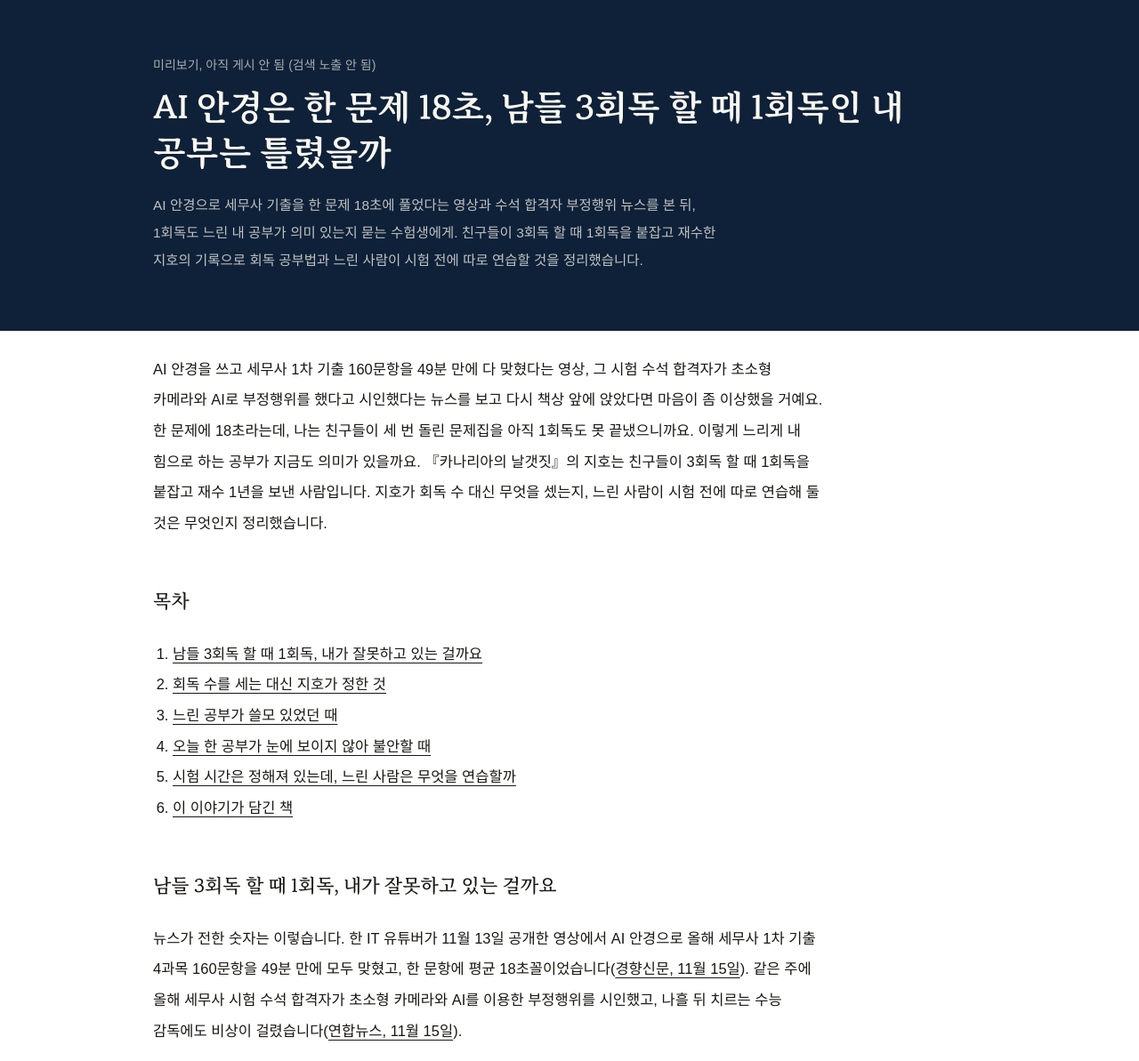
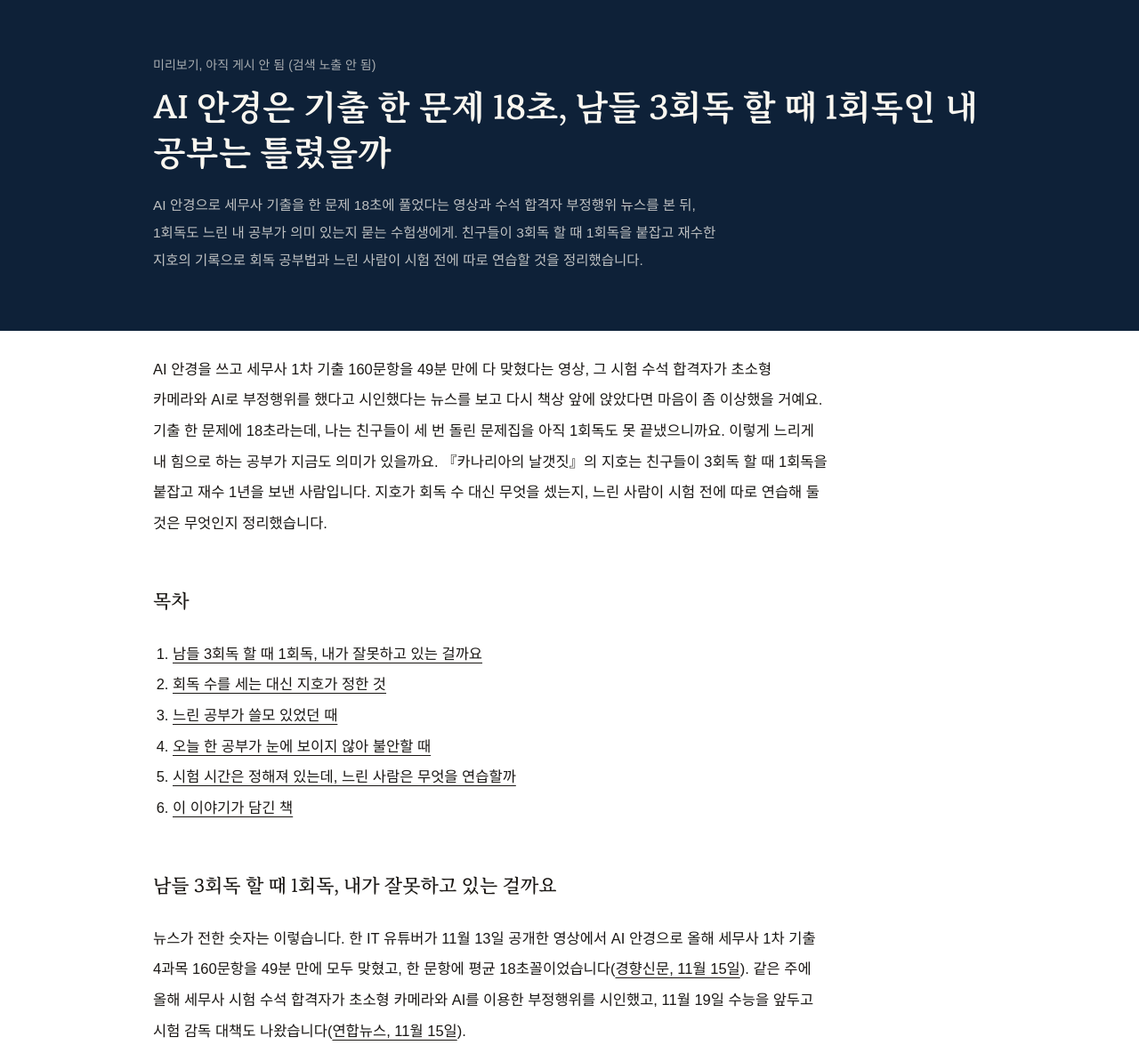
Before and after one commit to labmingyeong-gif/aeterni-preview, a plain HTML site: page canary-drafts/slow-study-pace/index.html in a window 1280 px wide. Shown: the part 67-1260 px from the top of the page at 89% size. Drawn offline with Linux system fonts and the light colour scheme; a web font is replaced by a local one.

Commit message:
canary drafts: slow-study-pace

```diff
--- a/canary-drafts/slow-study-pace/index.html
+++ b/canary-drafts/slow-study-pace/index.html
@@ -1,6 +1,6 @@
 <!doctype html><html lang="ko"><head><meta name="robots" content="noindex,nofollow">
 <meta charset="utf-8"><meta name="viewport" content="width=device-width,initial-scale=1">
-<title>AI 안경은 한 문제 18초, 남들 3회독 할 때 1회독인 내 공부는 틀렸을까 | 에테르니 (미리보기)</title>
+<title>AI 안경은 기출 한 문제 18초, 남들 3회독 할 때 1회독인 내 공부는 틀렸을까 | 에테르니 (미리보기)</title>
 <meta name="description" content="AI 안경으로 세무사 기출을 한 문제 18초에 풀었다는 영상과 수석 합격자 부정행위 뉴스를 본 뒤, 1회독도 느린 내 공부가 의미 있는지 묻는 수험생에게. 친구들이 3회독 할 때 1회독을 붙잡고 재수한 지호의 기록으로 회독 공부법과 느린 사람이 시험 전에 따로 연습할 것을 정리했습니다.">
 
 <meta name="naver-site-verification" content="bd6f81c24d2d36e759d062d0307c2910095d67b8">
@@ -286,7 +286,7 @@ header nav .ng{border-top:none;padding:2px 0}
 <div class="ptitle">
   <div>
   <p class="kicker">미리보기, 아직 게시 안 됨 (검색 노출 안 됨)</p>
-  <h1>AI 안경은 한 문제 18초, 남들 3회독 할 때 1회독인 내 공부는 틀렸을까</h1>
+  <h1>AI 안경은 기출 한 문제 18초, 남들 3회독 할 때 1회독인 내 공부는 틀렸을까</h1>
   <p class="lead">AI 안경으로 세무사 기출을 한 문제 18초에 풀었다는 영상과 수석 합격자 부정행위 뉴스를 본 뒤, 1회독도 느린 내 공부가 의미 있는지 묻는 수험생에게. 친구들이 3회독 할 때 1회독을 붙잡고 재수한 지호의 기록으로 회독 공부법과 느린 사람이 시험 전에 따로 연습할 것을 정리했습니다.</p>
   </div>
 </div>
@@ -294,11 +294,11 @@ header nav .ng{border-top:none;padding:2px 0}
 
 <main id="main-content" class="wrap">
 <article class="note-body">
-<p>AI 안경을 쓰고 세무사 1차 기출 160문항을 49분 만에 다 맞혔다는 영상, 그 시험 수석 합격자가 초소형 카메라와 AI로 부정행위를 했다고 시인했다는 뉴스를 보고 다시 책상 앞에 앉았다면 마음이 좀 이상했을 거예요. 한 문제에 18초라는데, 나는 친구들이 세 번 돌린 문제집을 아직 1회독도 못 끝냈으니까요. 이렇게 느리게 내 힘으로 하는 공부가 지금도 의미가 있을까요. 『카나리아의 날갯짓』의 지호는 친구들이 3회독 할 때 1회독을 붙잡고 재수 1년을 보낸 사람입니다. 지호가 회독 수 대신 무엇을 셌는지, 느린 사람이 시험 전에 따로 연습해 둘 것은 무엇인지 정리했습니다.</p>
+<p>AI 안경을 쓰고 세무사 1차 기출 160문항을 49분 만에 다 맞혔다는 영상, 그 시험 수석 합격자가 초소형 카메라와 AI로 부정행위를 했다고 시인했다는 뉴스를 보고 다시 책상 앞에 앉았다면 마음이 좀 이상했을 거예요. 기출 한 문제에 18초라는데, 나는 친구들이 세 번 돌린 문제집을 아직 1회독도 못 끝냈으니까요. 이렇게 느리게 내 힘으로 하는 공부가 지금도 의미가 있을까요. 『카나리아의 날갯짓』의 지호는 친구들이 3회독 할 때 1회독을 붙잡고 재수 1년을 보낸 사람입니다. 지호가 회독 수 대신 무엇을 셌는지, 느린 사람이 시험 전에 따로 연습해 둘 것은 무엇인지 정리했습니다.</p>
 <h2>목차</h2>
 <ol><li><a href="#behind">남들 3회독 할 때 1회독, 내가 잘못하고 있는 걸까요</a></li><li><a href="#one-book">회독 수를 세는 대신 지호가 정한 것</a></li><li><a href="#strength">느린 공부가 쓸모 있었던 때</a></li><li><a href="#piling">오늘 한 공부가 눈에 보이지 않아 불안할 때</a></li><li><a href="#exam-time">시험 시간은 정해져 있는데, 느린 사람은 무엇을 연습할까</a></li><li><a href="#book">이 이야기가 담긴 책</a></li></ol>
 <h2 id="behind">남들 3회독 할 때 1회독, 내가 잘못하고 있는 걸까요</h2>
-<p>뉴스가 전한 숫자는 이렇습니다. 한 IT 유튜버가 11월 13일 공개한 영상에서 AI 안경으로 올해 세무사 1차 기출 4과목 160문항을 49분 만에 모두 맞혔고, 한 문항에 평균 18초꼴이었습니다(<a href="https://www.khan.co.kr/article/202611151650001">경향신문, 11월 15일</a>). 같은 주에 올해 세무사 시험 수석 합격자가 초소형 카메라와 AI를 이용한 부정행위를 시인했고, 나흘 뒤 치르는 수능 감독에도 비상이 걸렸습니다(<a href="https://www.yna.co.kr/view/AKR20261115026651530">연합뉴스, 11월 15일</a>).</p>
+<p>뉴스가 전한 숫자는 이렇습니다. 한 IT 유튜버가 11월 13일 공개한 영상에서 AI 안경으로 올해 세무사 1차 기출 4과목 160문항을 49분 만에 모두 맞혔고, 한 문항에 평균 18초꼴이었습니다(<a href="https://www.khan.co.kr/article/202611151650001">경향신문, 11월 15일</a>). 같은 주에 올해 세무사 시험 수석 합격자가 초소형 카메라와 AI를 이용한 부정행위를 시인했고, 11월 19일 수능을 앞두고 시험 감독 대책도 나왔습니다(<a href="https://www.yna.co.kr/view/AKR20261115026651530">연합뉴스, 11월 15일</a>).</p>
 <p>그런 뉴스를 보고 나면 한 문제를 오래 붙잡고 있는 내가 더 미련해 보입니다. 짝이 다섯 장을 넘길 때 나는 아직 한 장째이고, 남보다 더 자세히 외우는 것도 아닌데 시험 준비에는 늘 시간이 더 들고, 모의고사에서는 시간이 모자랍니다. 그런데 18초는 안경 속 AI의 속도였습니다. 시험장에 들고 들어갈 수 있는 건 내가 내 속도로 머릿속에 쌓아 둔 것뿐이고, 지호가 재수 1년 동안 붙잡은 것도 바로 그 부분이었습니다.</p>
 <p>지호는 책에서 자기를 이렇게 소개합니다.</p>
 <blockquote><p>"나는 잠도 많고, 공부는 느리게 하는 편이었고, 중간중간 휴대폰 게임도 했다." (본문 98쪽)</p></blockquote>
```
